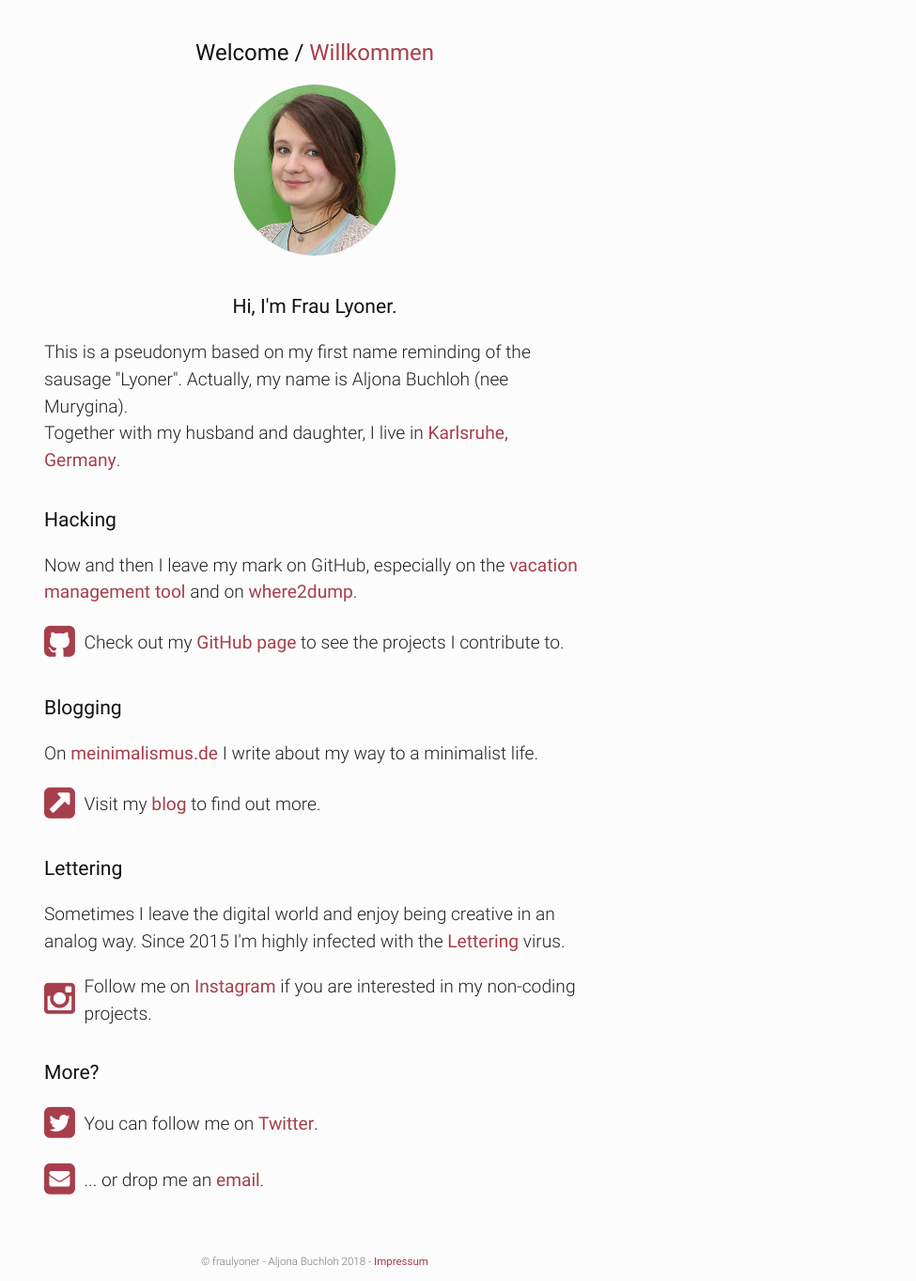
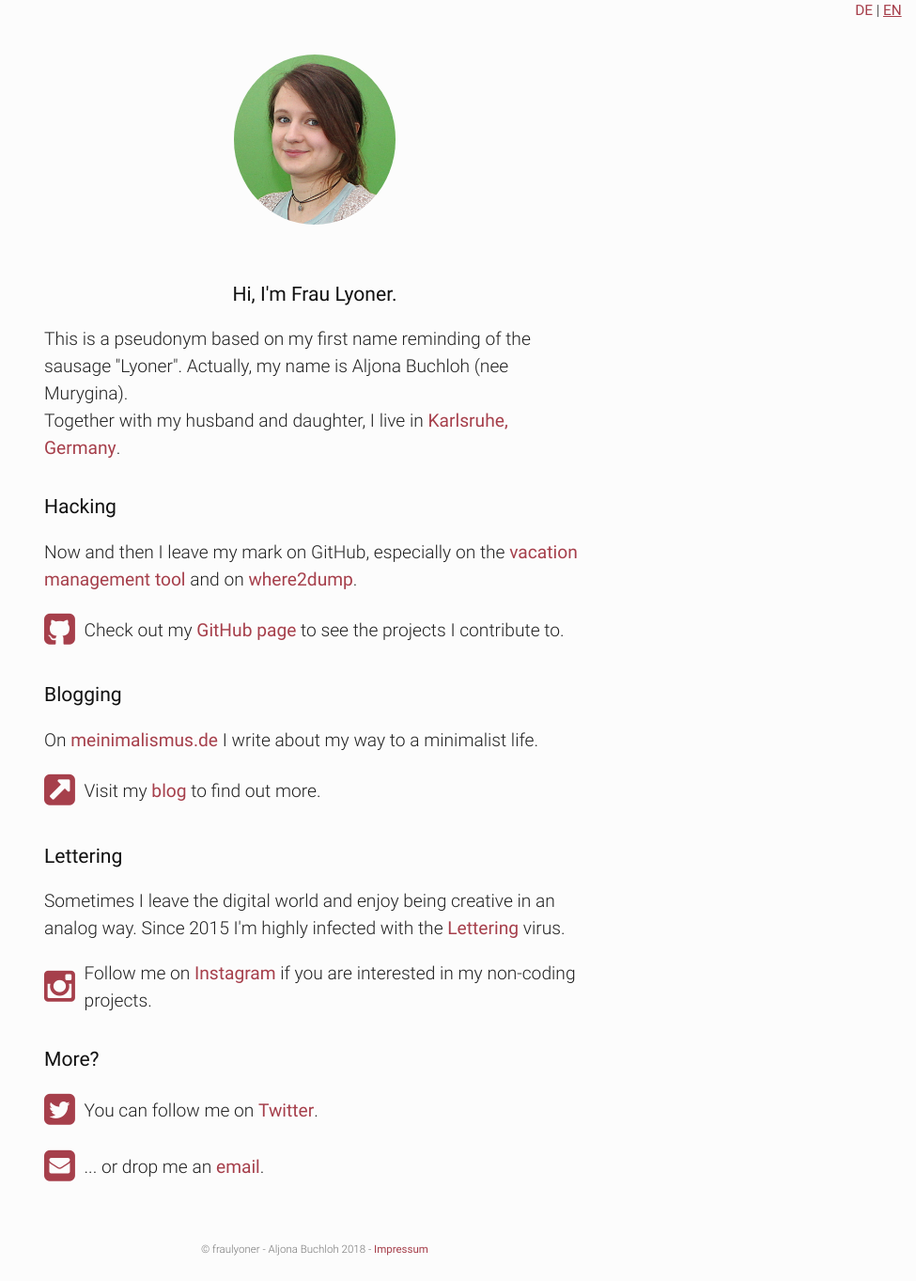
Before and after one commit to fraulyoner/fraulyoner.github.io, a Jekyll site: the page built from index.html, in a window 1280 px wide. Shown: the whole page at 94% size, without its empty margins (305-1280 px from the left). Built offline with Jekyll 4.4.1, drawn with Linux system fonts in a browser that asks for light colours.

Commit message:
Replace big language switcher by a more decent one

```diff
--- a/_layouts/de.html
+++ b/_layouts/de.html
@@ -3,7 +3,9 @@ layout: default
 ---
 
 <header>
-  <h1>Willkommen / <a href="index.html">Welcome</a></h1>
+  <small class="language">
+    <a href="index_de.html" class="is-active">DE</a> | <a href="index.html">EN</a>
+  </small>
   {% include logo.html %}
 </header>
 
--- a/_layouts/en.html
+++ b/_layouts/en.html
@@ -3,7 +3,9 @@ layout: default
 ---
 
 <header>
-  <h1>Welcome / <a href="index_de.html">Willkommen</a></h1>
+  <small class="language">
+    <a href="index_de.html">DE</a> | <a href="index.html" class="is-active">EN</a>
+  </small>
   {% include logo.html %}
 </header>
 
--- a/_sass/_base.scss
+++ b/_sass/_base.scss
@@ -35,12 +35,15 @@ body {
   }
 
   header {
-    margin-bottom: 2em;
-    margin-top: 2em;
+    margin-bottom: 3em;
+    margin-top: 3em;
     text-align: center;
 
-    .logo-container > p {
-      margin: 0;
+    .language {
+      margin-right: 1em;
+      position: absolute;
+      right: 0;
+      top: 0;
     }
   }
 
```
